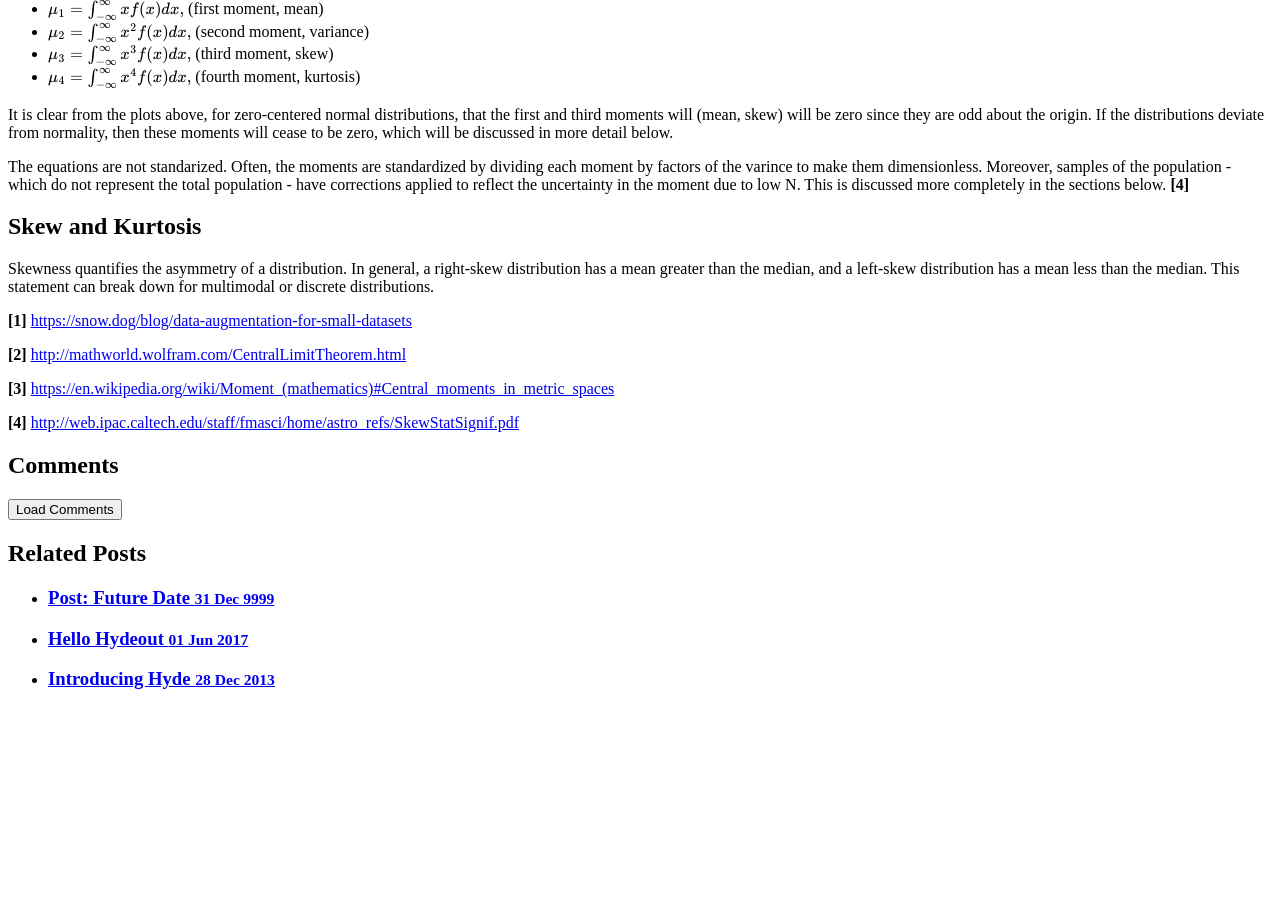
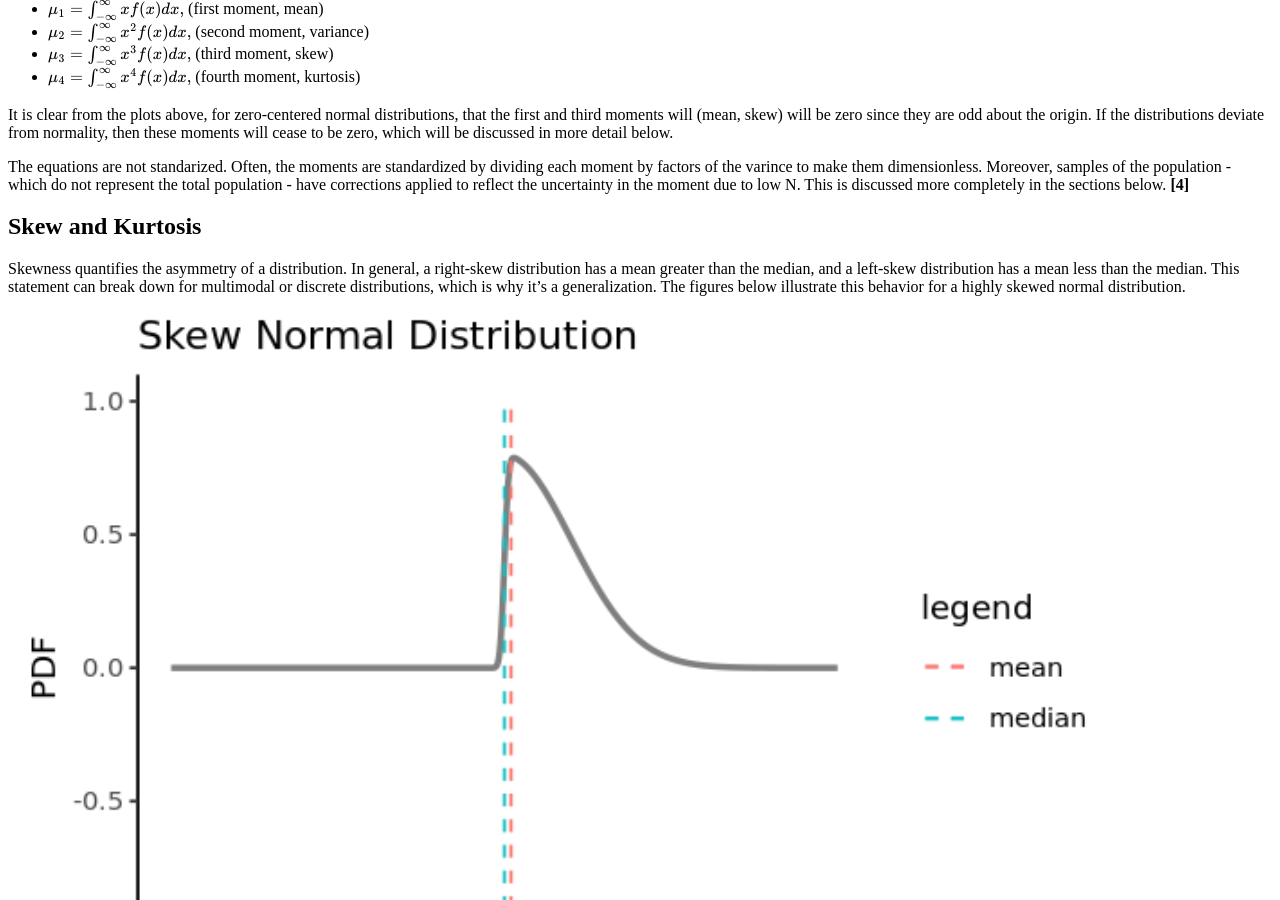
Before and after one commit to jtutmaher/jtutmaher.github.io, a Jekyll site: the page built from _posts/2019-06-10-introduction-to-basic-statistics.md, in a window 1280 px wide and 900 px high, scrolled down 2742 px. Built offline with Jekyll 4.4.1, drawn with Linux system fonts in a browser that asks for light colours; formulas are drawn with MathJax 3; before the commit the page ends 3451 px from its top, so only the background shows below that.

Commit message:
updates to skewness section

```diff
--- a/_posts/2019-06-10-introduction-to-basic-statistics.md
+++ b/_posts/2019-06-10-introduction-to-basic-statistics.md
@@ -84,7 +84,15 @@ The equations are not standarized. Often, the moments are standardized by dividi
 
 ## Skew and Kurtosis
 
-Skewness quantifies the asymmetry of a distribution. In general, a right-skew distribution has a mean greater than the median, and a left-skew distribution has a mean less than the median. This statement can break down for multimodal or discrete distributions.
+Skewness quantifies the asymmetry of a distribution. In general, a right-skew distribution has a mean greater than the median, and a left-skew distribution has a mean less than the median. This statement can break down for multimodal or discrete distributions, which is why it's a generalization. The figures below illustrate this behavior for a highly skewed normal distribution.
+
+![SkewNormal](https://raw.githubusercontent.com/jtutmaher/jtutmaher.github.io/master/_screenshots/skew_normal.png?raw=true)
+
+![SkewNormalMoments](https://raw.githubusercontent.com/jtutmaher/jtutmaher.github.io/master/_screenshots/skew_normal_third_moment.png?raw=true)
+
+
+
+
 
 
 
```
Also changed, not shown: _screenshots/skew_normal.png (added), _screenshots/skew_normal_third_moment.png (added).
